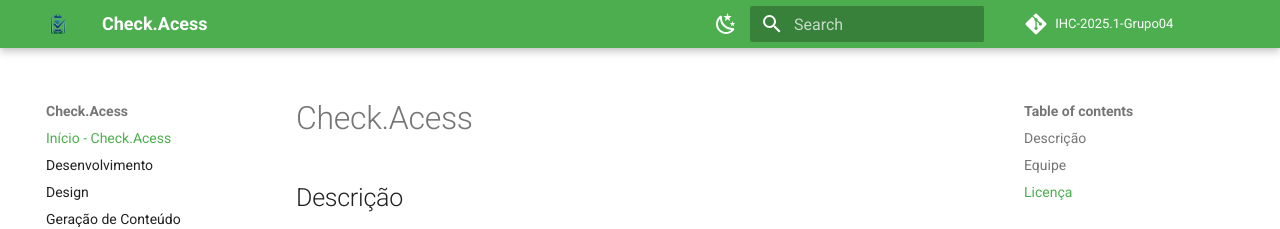
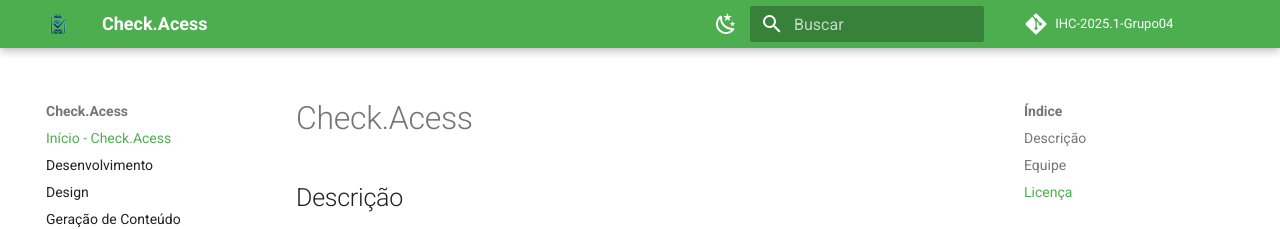
Before and after one commit to UnBIHC2025-1/IHC-2025.1-Grupo04, an MkDocs documentation site: the page built from docs/index.md, in a window 1280 px wide. Shown: the top 229 px of the page. Built offline with MkDocs 1.6.1 and Material for MkDocs 9.7.7, drawn with Linux system fonts in a browser that asks for light colours; comment, search, counter and statistics services are not loaded; some of the changed lines change nothing that is shown.

Commit message:
Linguagem pt-BR

```diff
--- a/mkdocs.yml
+++ b/mkdocs.yml
@@ -21,6 +21,7 @@ nav:
 
 theme:
   name: material
+  language: pt-BR
   titles_only: true
   logo: imagens/logo48.png
   favicon: imagens/logo48.png
```
